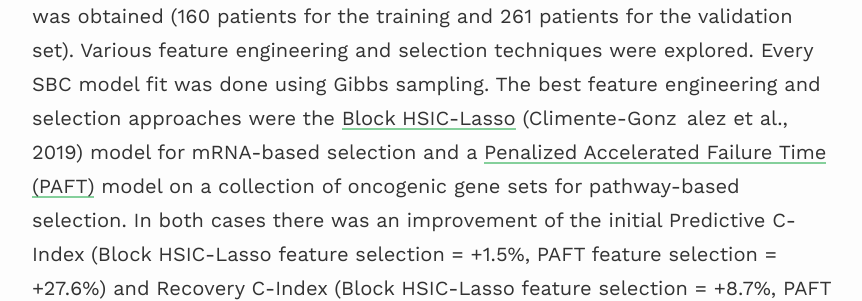
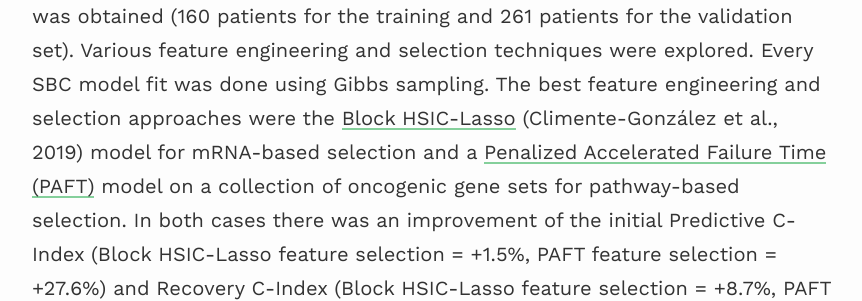
Before and after one commit to BioGeek/gradfolio, a Jekyll site: the page built from _projects/1_project.md, in a window 1280 px wide and 900 px high, scrolled down 1936 px. Shown: the part 175-476 px from the top of the window, without its empty margins (208-1070 px from the left). Built offline with Jekyll 4.4.1, drawn with Linux system fonts in a browser that asks for light colours; nearby versions of some CDN libraries.

Commit message:
accent corrected

```diff
--- a/_projects/1_project.md
+++ b/_projects/1_project.md
@@ -39,7 +39,7 @@ by delving into other types of clinical and omics data such as Copy Number Varia
 The TCGA-GBM data set was retrieved using the Bioconductor package RTCGAToolbox and after data preprocessing, appropriate normalisation and correction for
 sample selection bias, a combined patient cohort of 421 samples was obtained (160 patients for the training and 261 patients for the validation set).
 Various feature engineering and selection techniques were explored. Every SBC model fit was done using Gibbs sampling. The best feature engineering and
-selection approaches were the [Block HSIC-Lasso](https://camiladuitama.github.io/MasterThesis/HSIC-Lasso-Regression.html) (Climente-Gonz alez et al., 2019)
+selection approaches were the [Block HSIC-Lasso](https://camiladuitama.github.io/MasterThesis/HSIC-Lasso-Regression.html) (Climente-González et al., 2019)
 model for mRNA-based selection and a [Penalized Accelerated Failure Time (PAFT)](https://camiladuitama.github.io/MasterThesis/OncogenicGeneSets+PAFT.html)
 model on a collection of oncogenic gene sets for pathway-based selection. In both cases there was an improvement of the initial Predictive C-Index
 (Block HSIC-Lasso feature selection = +1.5%, PAFT feature selection = +27.6%) and Recovery C-Index (Block HSIC-Lasso feature selection = +8.7%,
```
